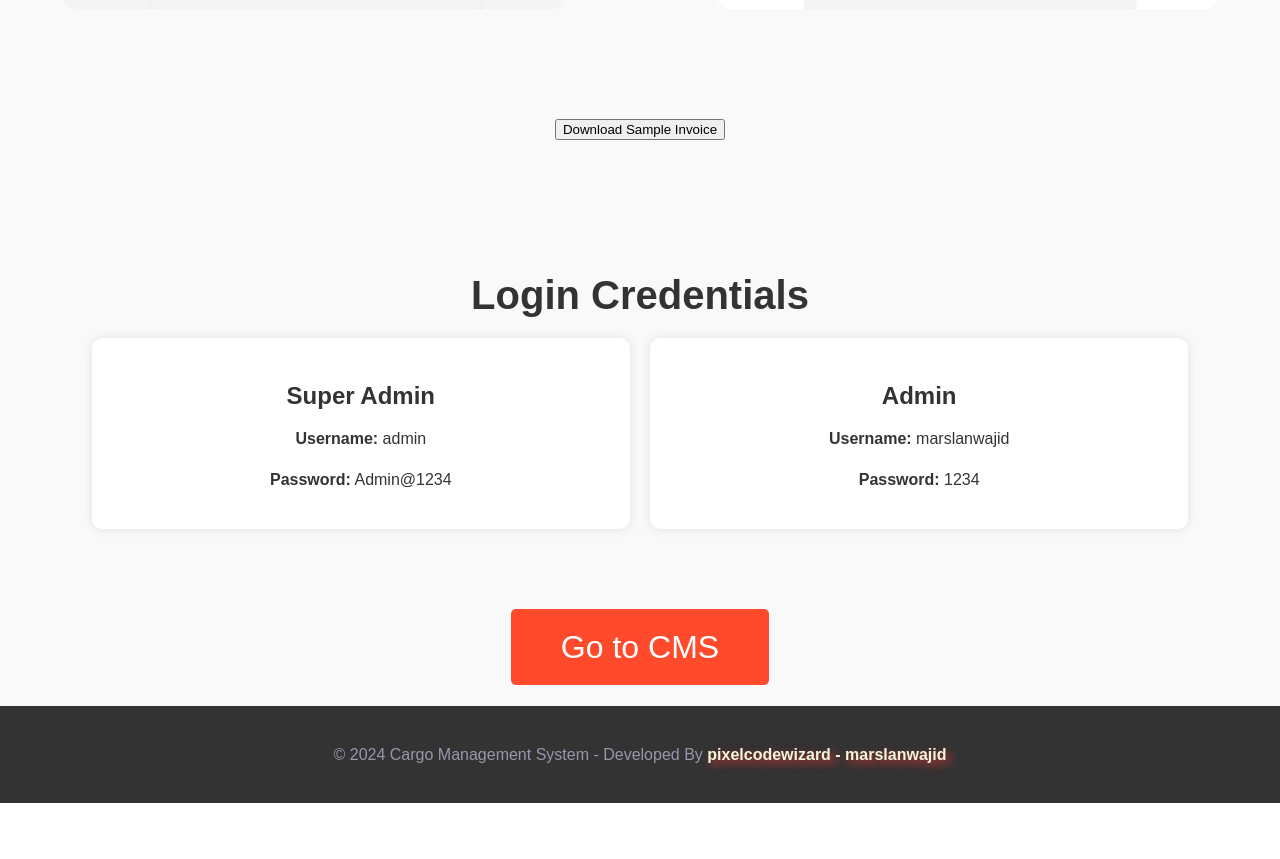
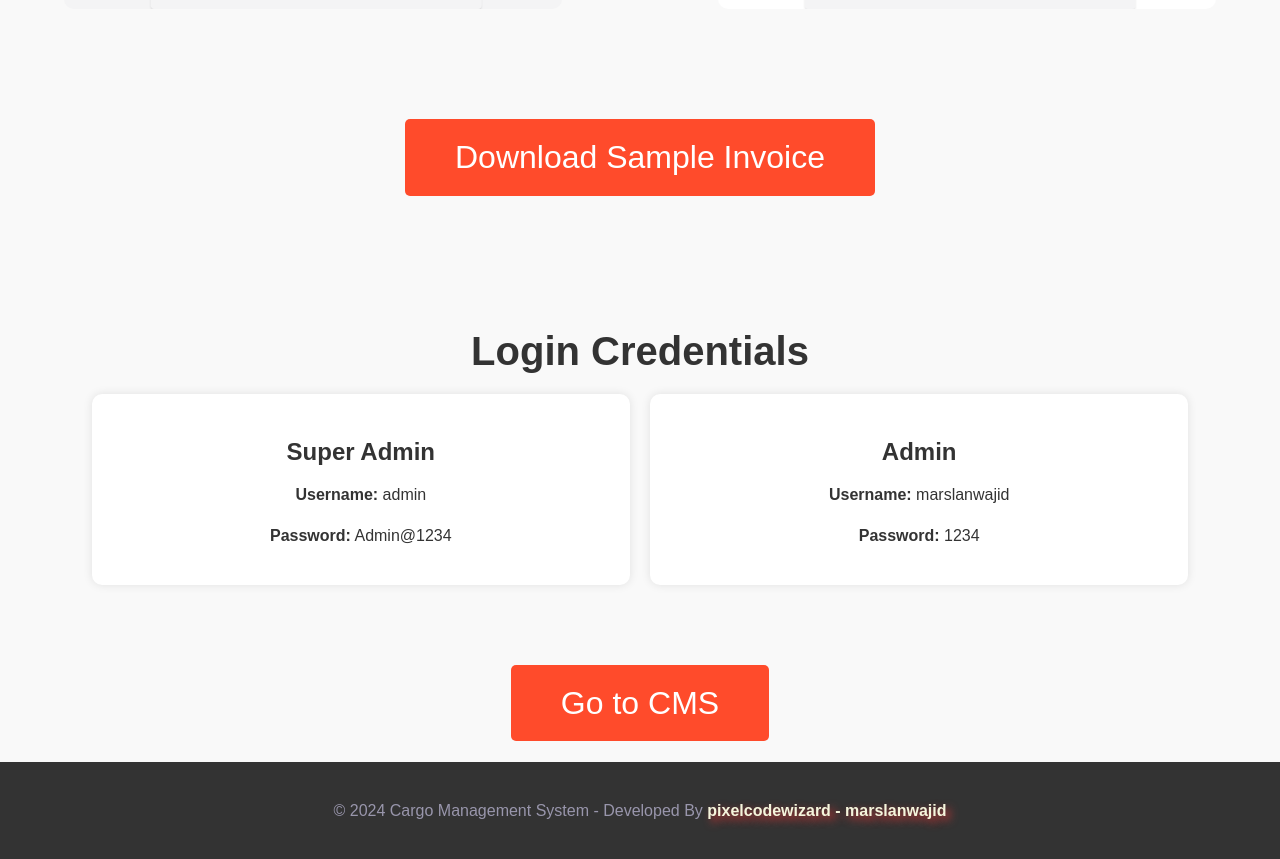
Before and after one commit to marslanwajid/Cargo-Management, a plain HTML site: page index.html in a window 1280 px wide. Shown: the part 3583-4442 px from the top of the page. Before the commit the page ends 4386 px from the top, so only its background shows below. Drawn offline with nearby package versions, Linux system fonts and the light colour scheme.

Commit message:
Update styles.css

```diff
--- a/styles.css
+++ b/styles.css
@@ -269,6 +269,21 @@ transition: background-color 0.3s ease;
 background-color: #ff3a1a;
 }
 
+
+.project-link #resume-btn{
+  padding: 20px 50px;
+  border: none;
+  background-color: #ff4b2b;
+  color: #fff;
+  font-size: 2rem;
+  border-radius: 5px;
+  cursor: pointer;
+  text-decoration: none;
+  transition: background-color 0.3s ease;
+
+
+}
+
 /* Credentials Section Styles */
 .credentials {
   padding: 60px 0;
@@ -350,7 +365,4 @@ background-color: #ff3a1a;
 .gallery-grid img {
   width: 90%;
 }
-  .navbar .logo img{
-  margin-left: 0rem;
 }
-}
```
